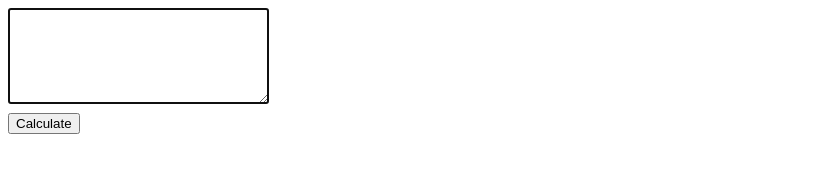
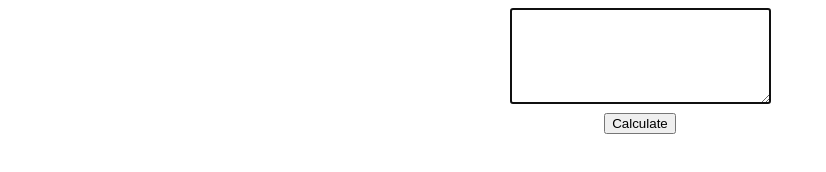
Before and after one commit to Zaryad/zaryad.github.com, a plain HTML site: page mini-apps/Character Counter.html in a window 1280 px wide. Shown: the whole page, without its empty margins (0-826 px from the left). Drawn offline with Linux system fonts and the light colour scheme.

Commit message:
Update Character Counter.html

```diff
--- a/mini-apps/Character Counter.html
+++ b/mini-apps/Character Counter.html
@@ -5,7 +5,7 @@
  <meta name="viewport" content="width=device-width, initial-scale=1.0, maximum-scale=2.0, user-scalable=yes">
   <title>Счетчик символов / Сharacter Counter</title>
 </head>
-<body style="line-height:1.5";text-align:center>
+<body style="line-height:1.5;text-align:center">
 <textarea id="a" cols="30" rows="6" onkeyup="document.getElementById('b').innerHTML=(this.value.length);" onchange="document.getElementById('b').innerHTML=(this.value.length);" autofocus></textarea><br>
 <button onclick="document.getElementById('b').innerHTML=(document.getElementById('a').value.length);">Calculate</button><br>
 <span id="b"></span>
```
